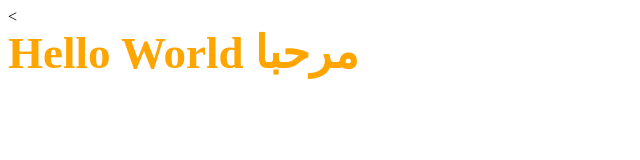
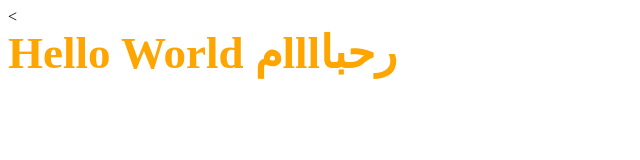
Before and after one commit to farmohammed/dp, a plain HTML site: page index.html in a window 1280 px wide. Shown: the whole page, without its empty margins (0-640 px from the left). Drawn offline with Linux system fonts and the light colour scheme.

Commit message:
Update index.html

```diff
--- a/index.html
+++ b/index.html
@@ -11,7 +11,7 @@
 
 <body>
   <div style="color:orange; font-size:45px; font-weight:bold;">
-    Hello World مرحبا
+    Hello World مlllرحبا
   </div>
 <body>
   </html>
```
